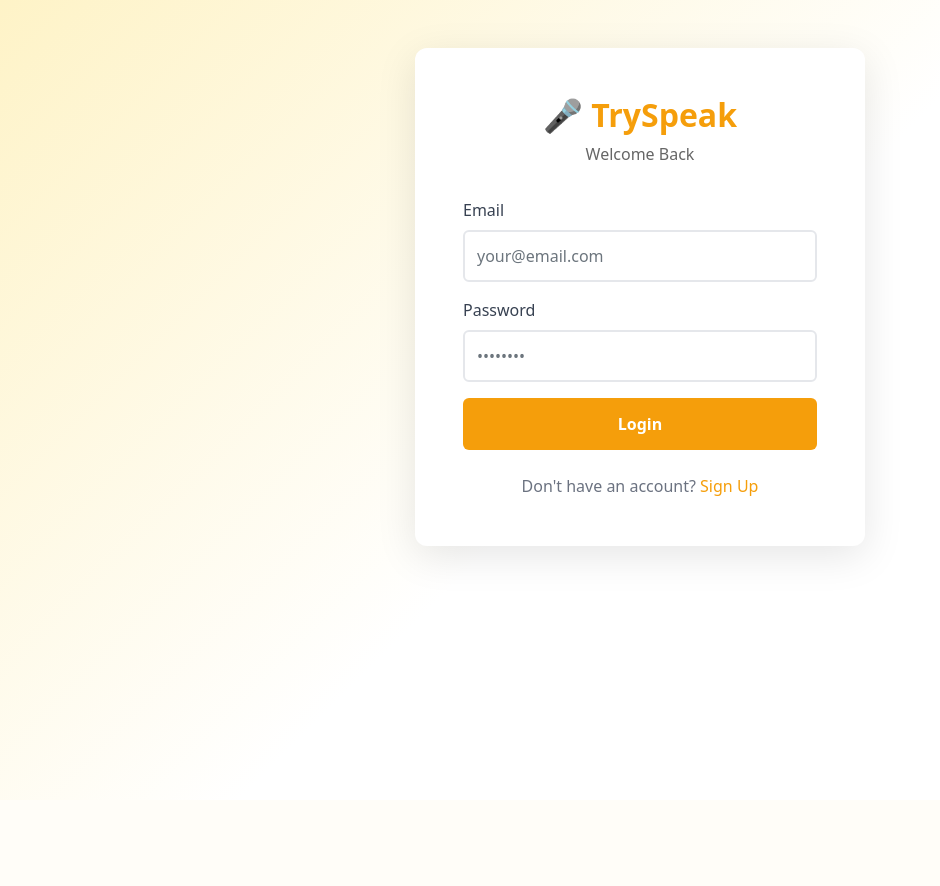
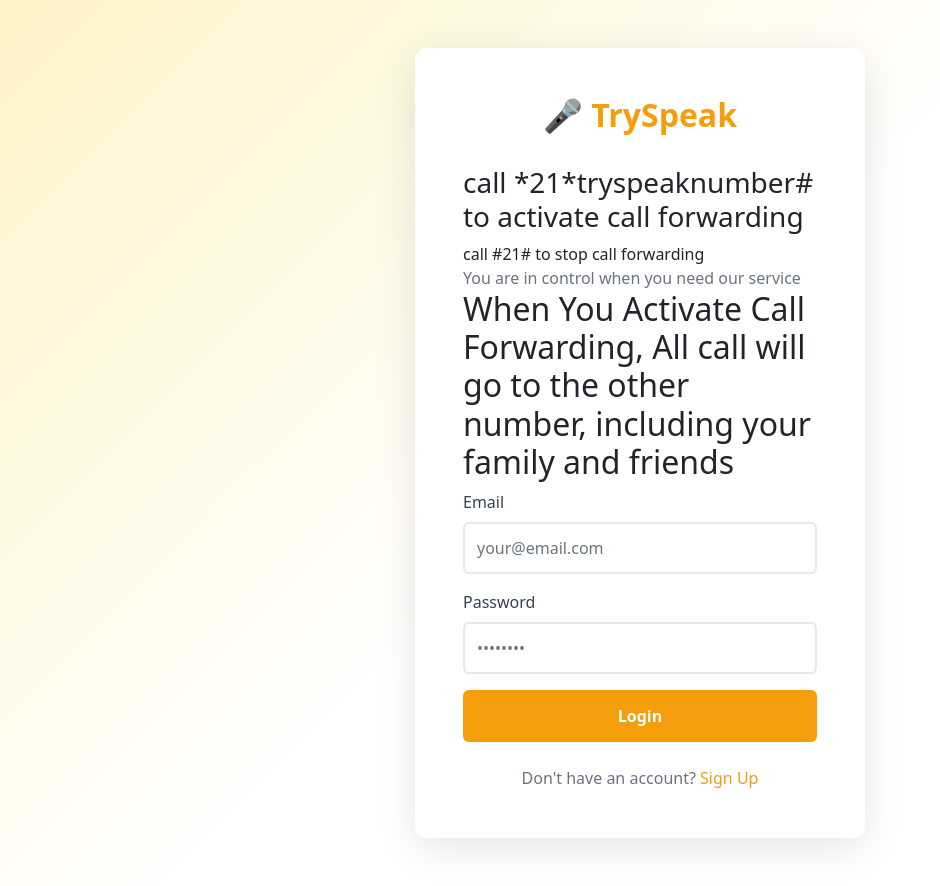
Before and after one commit to kanchang12/tryspeak-ukreceptionist, a Flask app: page /login in a window 1280 px wide. Shown: the whole page, without its empty margins (0-940 px from the left). Before the commit the page ends 685 px from the top, so only its background shows below. Run offline with Flask 3, Linux system fonts and the light colour scheme.

Commit message:
Update login page with call forwarding details
Added information about call forwarding activation and control.

```diff
--- a/templates/login.html
+++ b/templates/login.html
@@ -26,8 +26,17 @@
     <div class="login-container">
         <div class="logo">
             <h1>🎤 TrySpeak</h1>
-            <p>Welcome Back</p>
+
         </div>
+
+                    <div class="phone-box">
+                <h3>call *21*tryspeaknumber# to activate call forwarding</h3>
+                <div class="phone-number">call #21# to stop call forwarding</div>
+                <p style="color: #6B7280; margin: 0;">You are in control when you need our service</p>
+
+
+                <h2>When You Activate Call Forwarding, All call will go to the other number, including your family and friends</h2>
+            </div>
 
         <div class="error" id="errorMessage"></div>
 
```
